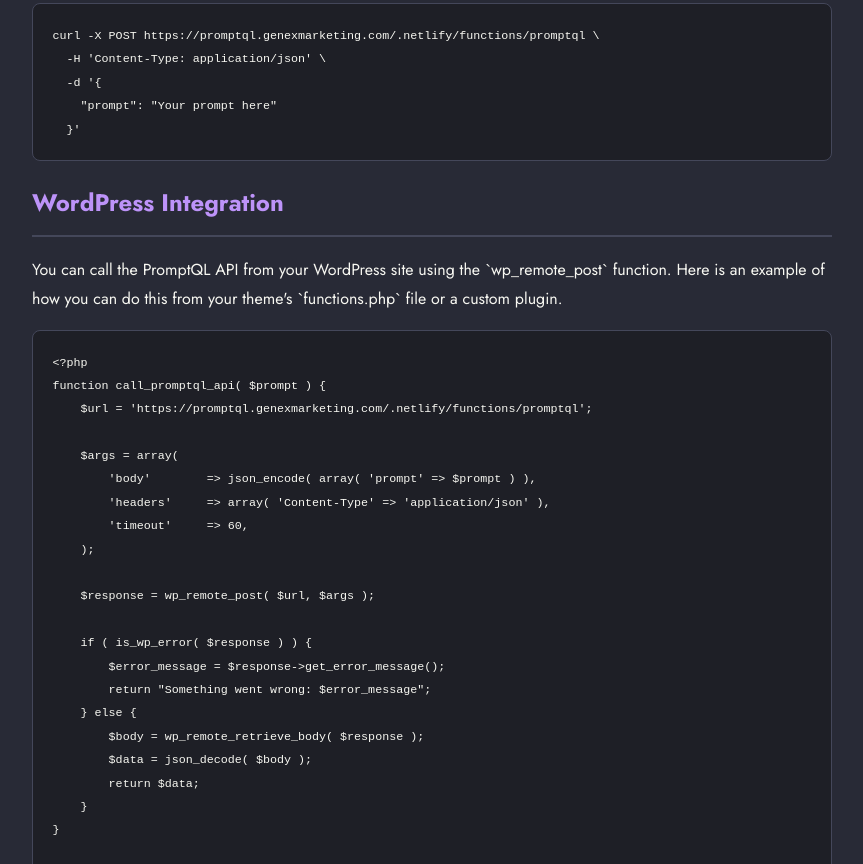
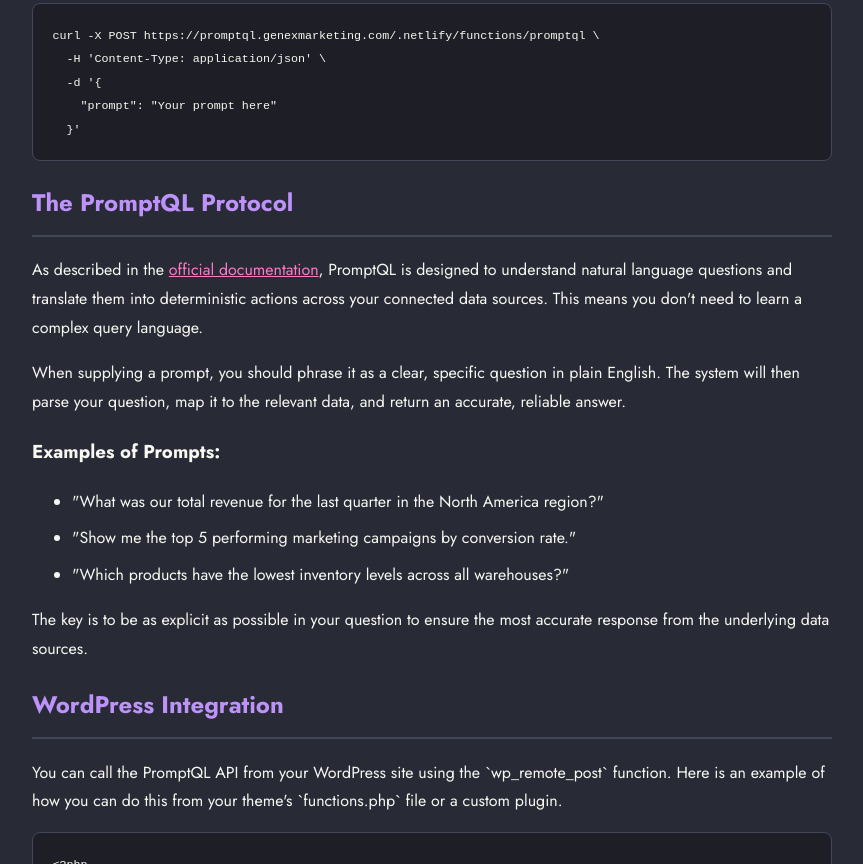
Before and after one commit to genexlance/promptql, a website: page index.html in a window 1280 px wide. Shown: the part 531-1395 px from the top of the page, without its empty margins (208-1071 px from the left). Drawn offline with Linux system fonts and the light colour scheme.

Commit message:
syntax extras

```diff
--- a/index.html
+++ b/index.html
@@ -64,6 +64,19 @@
     "prompt": "Your prompt here"
   }'</code></pre>
 
+    <h2>The PromptQL Protocol</h2>
+    <p>As described in the <a href="https://promptql.io/docs/index/" target="_blank" style="color: #ff79c6;">official documentation</a>, PromptQL is designed to understand natural language questions and translate them into deterministic actions across your connected data sources. This means you don't need to learn a complex query language.</p>
+    <p>When supplying a prompt, you should phrase it as a clear, specific question in plain English. The system will then parse your question, map it to the relevant data, and return an accurate, reliable answer.</p>
+
+    <h3>Examples of Prompts:</h3>
+    <ul>
+        <li style="margin-bottom: 0.5em;">"What was our total revenue for the last quarter in the North America region?"</li>
+        <li style="margin-bottom: 0.5em;">"Show me the top 5 performing marketing campaigns by conversion rate."</li>
+        <li>"Which products have the lowest inventory levels across all warehouses?"</li>
+    </ul>
+
+    <p>The key is to be as explicit as possible in your question to ensure the most accurate response from the underlying data sources.</p>
+
     <h2>WordPress Integration</h2>
     <p>You can call the PromptQL API from your WordPress site using the `wp_remote_post` function. Here is an example of how you can do this from your theme's `functions.php` file or a custom plugin.</p>
     <pre><code>&lt;?php
```
